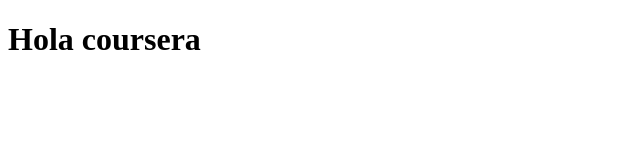
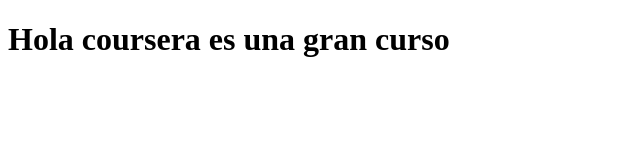
Before and after one commit to matias101010/sol-mod-2, a website: page site/index.html in a window 1280 px wide. Shown: the whole page, without its empty margins (0-640 px from the left). Drawn offline with Linux system fonts and the light colour scheme.

Commit message:
Probando

```diff
--- a/site/index.html
+++ b/site/index.html
@@ -6,6 +6,6 @@
 	<title>Hola</title>
 </head>
 <body>
-	<h1>Hola coursera</h1>
+	<h1>Hola coursera es una gran curso</h1>
 </body>
 </html>
```
